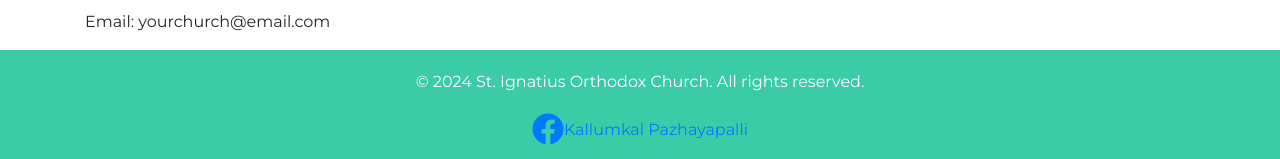
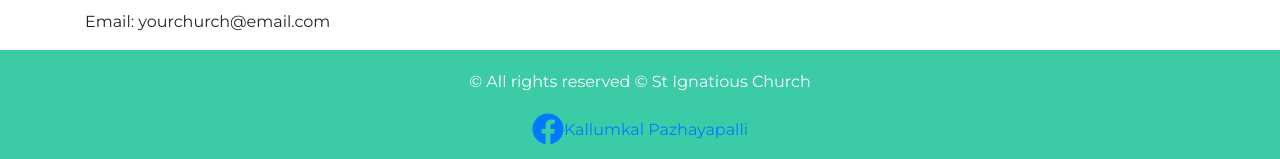
Before and after one commit to roshanjoseph21/st_ignatious_church, a website: page index.html in a window 1280 px wide. Shown: the part 2837-2996 px from the top of the page. Drawn offline with nearby package versions, Linux system fonts and the light colour scheme; a web font is replaced by a local one.

Commit message:
footer fix

```diff
--- a/index.html
+++ b/index.html
@@ -123,7 +123,7 @@
 
     <footer class="footer">
         <div class="container">
-            <p>&copy; 2024 St. Ignatius Orthodox Church. All rights reserved.</p><br>
+            <p>&copy; All rights reserved © St Ignatious Church</p><br>
             <a href="https://www.facebook.com/kallumkalpalli.palli"><i class="fa-brands fa-facebook fa-2xl"></i>Kallumkal Pazhayapalli</a>
         </div>
     </footer>
```
